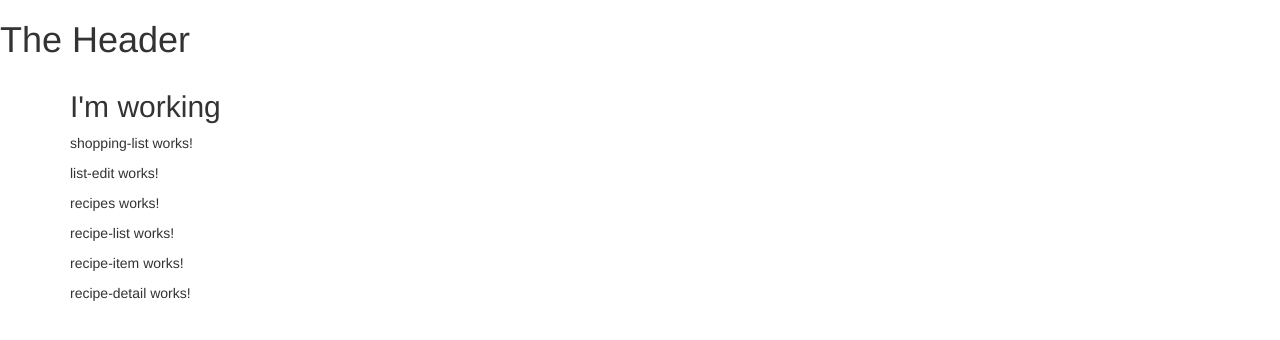
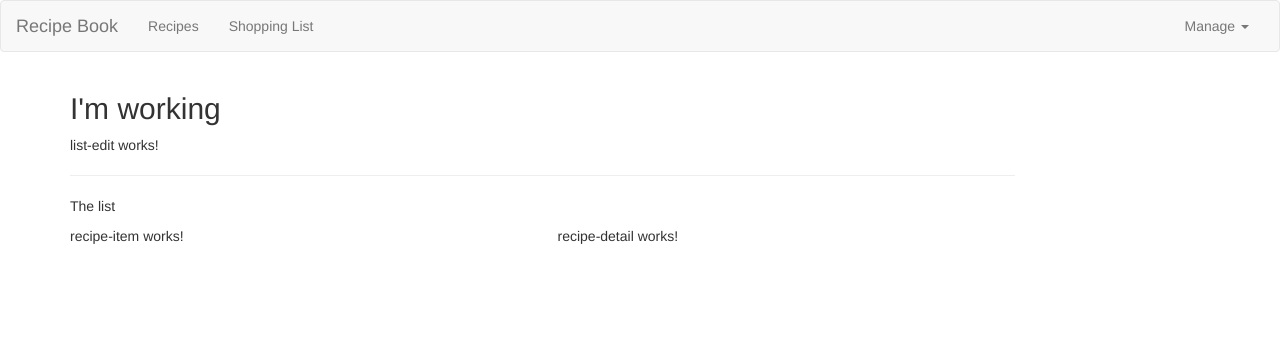
Before and after one commit to rickjanusz/recipe-shopping-app, an Angular app: page / in a window 1280 px wide. Shown: the top 340 px of the page. Built offline with nearby package versions, Linux system fonts and the light colour scheme.

Commit message:
nav/header

```diff
--- a/src/app/header/header.component.html
+++ b/src/app/header/header.component.html
@@ -1 +1,24 @@
-<h1>The Header</h1>
+<nav class="navbar navbar-default">
+  <div class="container-fluid">
+    <div class="navbar-header">
+      <a href="#" class="navbar-brand">Recipe Book</a>
+    </div>
+    <div class="collapse navbar-collapse">
+      <ul class="nav navbar-nav">
+        <li><a href="#">Recipes</a></li>
+        <li><a href="#">Shopping List</a></li>
+      </ul>
+      <ul class="nav navbar-nav navbar-right">
+        <li class="dropdown">
+          <a href="#" class="dropdown-toggle" role="button"
+            >Manage <span class="caret"></span
+          ></a>
+          <ul class="dropdown-menu">
+            <li><a href="#">Save Data</a></li>
+            <li><a href="#">Fetch Data</a></li>
+          </ul>
+        </li>
+      </ul>
+    </div>
+  </div>
+</nav>
--- a/src/app/recipes/recipe-list/recipe-item/recipe-item.component.html
+++ b/src/app/recipes/recipe-list/recipe-item/recipe-item.component.html
@@ -1,3 +1 @@
 <p>recipe-item works!</p>
-
-<app-recipe-detail></app-recipe-detail>
--- a/src/app/recipes/recipe-list/recipe-item/recipe-item.component.ts
+++ b/src/app/recipes/recipe-list/recipe-item/recipe-item.component.ts
@@ -6,6 +6,8 @@
   styleUrls: ['./recipe-item.component.css'],
 })
 export class RecipeItemComponent implements OnInit {
+  recipes = []
+
   constructor() {}
 
   ngOnInit(): void {}
--- a/src/app/recipes/recipe-list/recipe-list.component.html
+++ b/src/app/recipes/recipe-list/recipe-list.component.html
@@ -1,2 +1 @@
-<p>recipe-list works!</p>
 <app-recipe-item></app-recipe-item>
--- a/src/app/recipes/recipes.component.html
+++ b/src/app/recipes/recipes.component.html
@@ -1,2 +1,8 @@
-<p>recipes works!</p>
-<app-recipe-list></app-recipe-list>
+<div class="row">
+  <div class="col-md-5">
+    <app-recipe-list></app-recipe-list>
+  </div>
+  <div class="col-md-7">
+    <app-recipe-detail></app-recipe-detail>
+  </div>
+</div>
--- a/src/app/shopping-list/shopping-list.component.html
+++ b/src/app/shopping-list/shopping-list.component.html
@@ -1,2 +1,7 @@
-<p>shopping-list works!</p>
-<app-list-edit></app-list-edit>
+<div class="row">
+  <div class="col-xs-10">
+    <app-list-edit></app-list-edit>
+    <hr />
+    <p>The list</p>
+  </div>
+</div>
```
